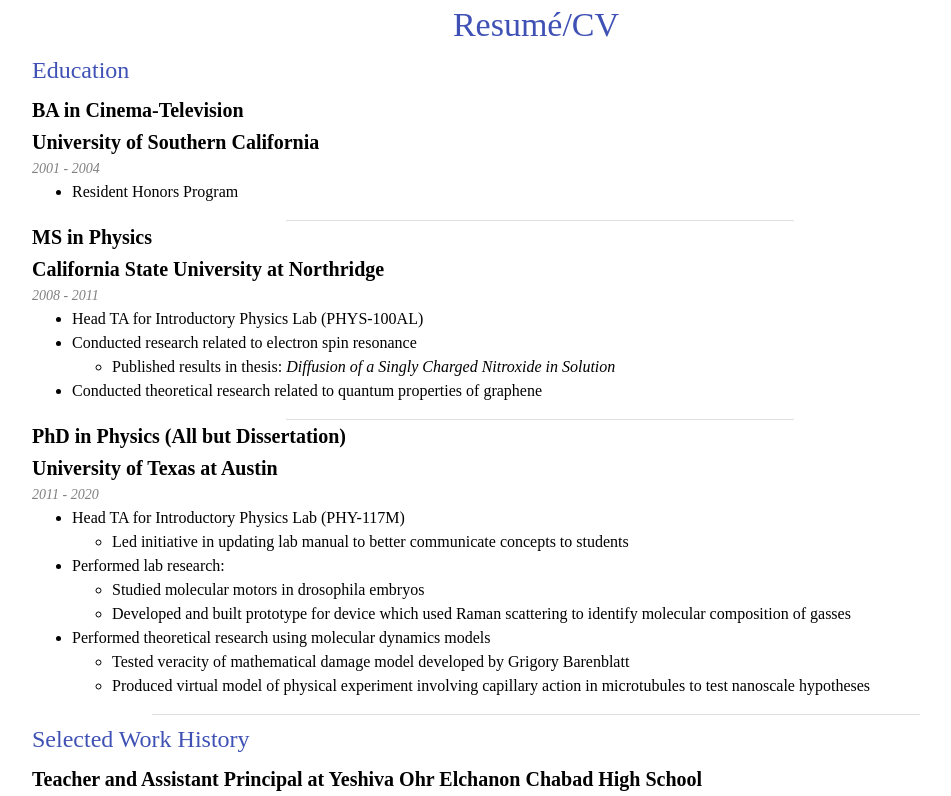
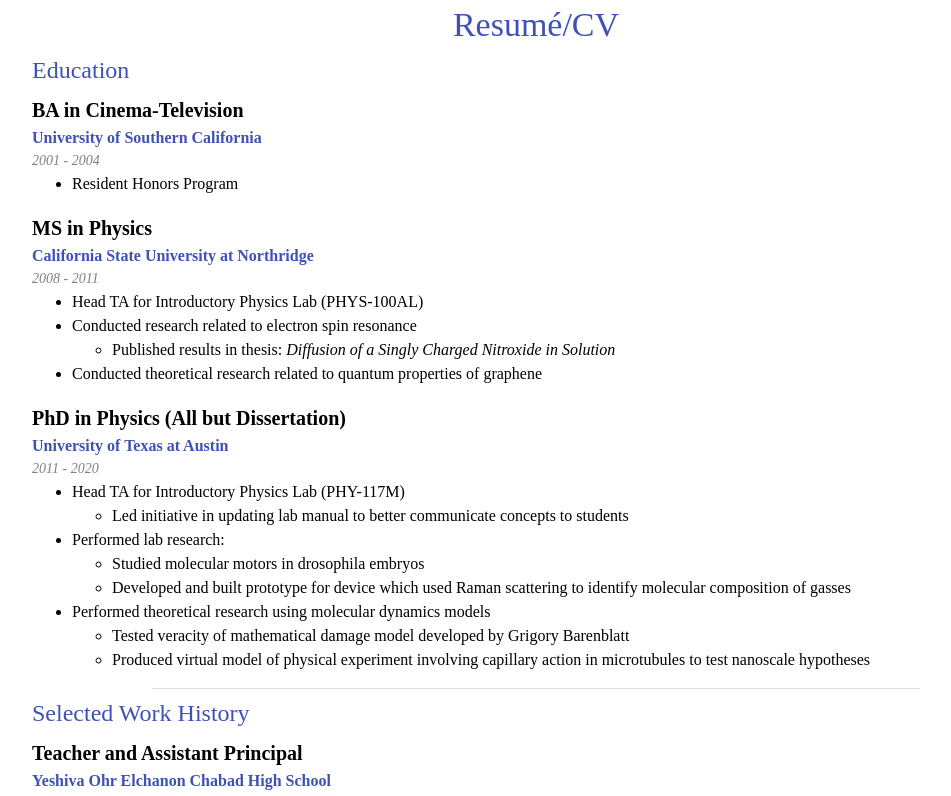
Before and after one commit to robertkstarr/starrtutoring, a React (Vite) app: page / in a window 1280 px wide. Shown: the part 2020-2816 px from the top of the page, without its empty margins (104-1055 px from the left). Built offline with nearby package versions, Linux system fonts and the light colour scheme.

Commit message:
changed formatting a bit

```diff
--- a/src/App.tsx
+++ b/src/App.tsx
@@ -22,10 +22,10 @@
         color: "black",
       },
       subtitle1: {
-        color: "primary",
+        color: "#3f51b5",
         fontWeight: "bold",
-        fontSize: "1.25rem",
-        lineHeight: "2rem",
+        fontSize: "1rem",
+        lineHeight: "1.5rem",
       },
       subtitle2: {
         color: "grey",
--- a/src/Content/ResumeCV/Sections/Education.tsx
+++ b/src/Content/ResumeCV/Sections/Education.tsx
@@ -1,4 +1,3 @@
-import ResumeDivider from "../ResumeDivider";
 import ResumeSection from "../ResumeSection";
 import EducationComponent from "./EducationComponent";
 
@@ -17,7 +16,7 @@
             <li>Resident Honors Program</li>
           </ul>
         </EducationComponent>
-        <ResumeDivider width="50%" />
+
         <EducationComponent
           degree={"MS"}
           school={"California State University at Northridge"}
@@ -40,7 +39,7 @@
             </li>
           </ul>
         </EducationComponent>
-        <ResumeDivider width="50%" />
+
         <EducationComponent
           degree={"PhD"}
           school={"University of Texas at Austin"}
--- a/src/Content/ResumeCV/Sections/WorkHistoryComponent.tsx
+++ b/src/Content/ResumeCV/Sections/WorkHistoryComponent.tsx
@@ -9,9 +9,8 @@
 }) => {
   return (
     <Box>
-      <Typography variant="h6">
-        {props.JobTitle} at {props.Employer}
-      </Typography>
+      <Typography variant="h6">{props.JobTitle}</Typography>
+      <Typography variant="subtitle1">{props.Employer}</Typography>
       <Box sx={{ ul: { marginTop: "0" } }}>
         <Box>
           <Typography variant="subtitle2">
```
